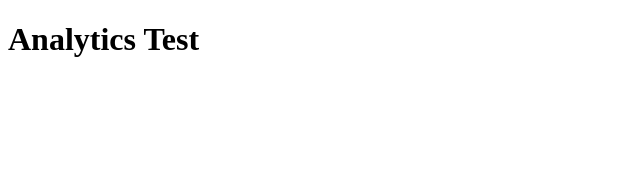
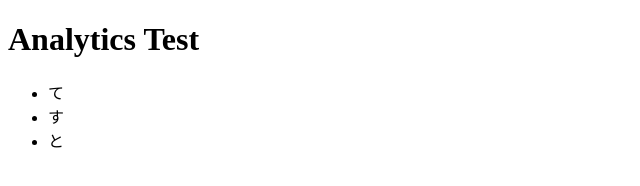
Before and after one commit to sktm504/Analytics_test, a plain HTML site: page index.html in a window 1280 px wide. Shown: the full height of the page, 0-640 px from the left. Drawn offline with Linux system fonts and the light colour scheme.

Commit message:
Update index.html

```diff
--- a/index.html
+++ b/index.html
@@ -10,6 +10,12 @@
 
 <body>
   <h1>Analytics Test</h1>
+  <ul>
+  <li>て</li>
+  <li>す</li>
+  <li>と</li>
+</ul>
+
 </body>
 
 </html>
```
